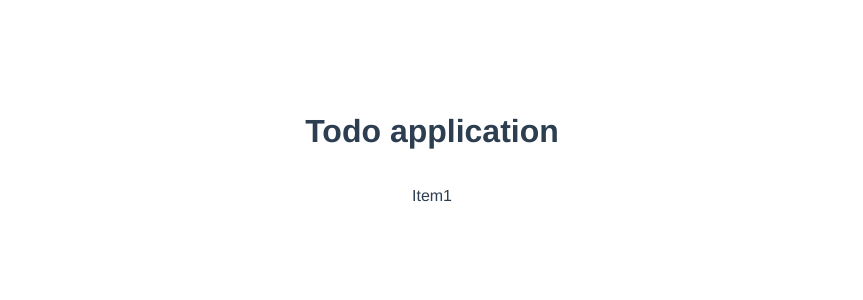
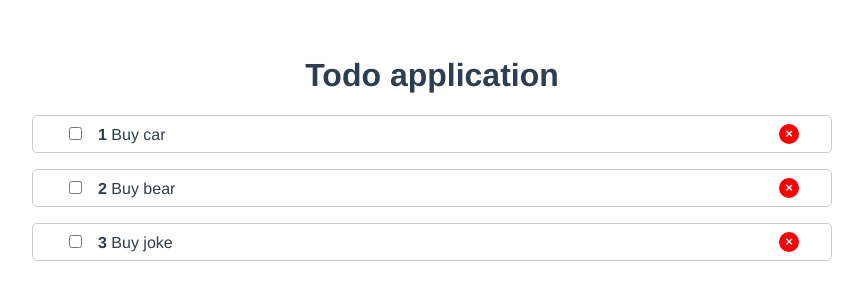
Before and after one commit to SickMeppo/vue-learn, a Vue app: page / in a window 1280 px wide. Shown: the part 252-552 px from the top of the page, without its empty margins (208-1071 px from the left). Built offline with nearby package versions, Linux system fonts and the light colour scheme.

Commit message:
add new styles for TodoItem.vue and TodoList.vue

```diff
--- a/src/App.vue
+++ b/src/App.vue
@@ -1,7 +1,9 @@
 <template>
     <div id="app">
         <h1>Todo application</h1>
-        <TodoList/>
+        <TodoList
+          v-bind:todos="todos"
+        />
 
     </div>
 </template>
--- a/src/components/TodoItem.vue
+++ b/src/components/TodoItem.vue
@@ -1,13 +1,46 @@
 <template>
-       <li>Item1</li>
+    <li>
+       <span>
+              <label>
+                  <input type="checkbox">
+              </label>
+              <strong>{{todo.id}}</strong>
+              {{todo.title}}
+       </span>
+        <button class="close-btn">&times</button>
+    </li>
 </template>
 
 <script>
     export default {
+        props: {
+            todo: {
+                type: Object,
+                required: true,
+            }
+        },
         name: "TodoItem"
     }
 </script>
 
 <style scoped>
+    li {
+        display: flex;
+        justify-content: space-between;
+        padding: .5rem 2rem;
+        margin-bottom: 1rem;
+        border: 1px solid #ccc;
+        border-radius: 5px;
+    }
+    .close-btn {
+        background: red;
+        color: white;
+        border-radius: 50%;
+        font-weight: bold;
+        border: none;
+    }
 
+    input {
+        margin-right: 1rem;
+    }
 </style>
--- a/src/components/TodoList.vue
+++ b/src/components/TodoList.vue
@@ -1,7 +1,10 @@
 <template>
-    <div>
+    <div class="container">
         <ul class="list">
-            <TodoItem/>
+            <TodoItem
+                    v-for="todo of todos"
+                    v-bind:todo="todo"
+            />
         </ul>
     </div>
 </template>
@@ -9,6 +12,7 @@
 <script>
     import TodoItem from "./TodoItem";
     export default {
+        props: ['todos'],
         name: "TodoList",
         components: {TodoItem},
     }
@@ -17,6 +21,10 @@
 <style scoped>
     .list {
         list-style: none;
-        padding-left: 0;
+        margin: 0;
+        padding: 0;
+    }
+    .container {
+        width: 100%;
     }
 </style>
```
